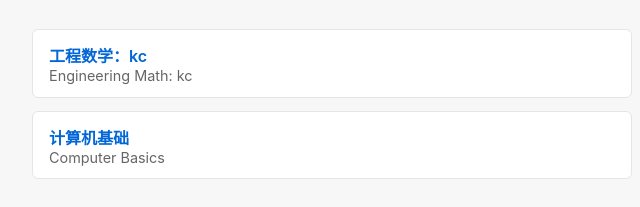
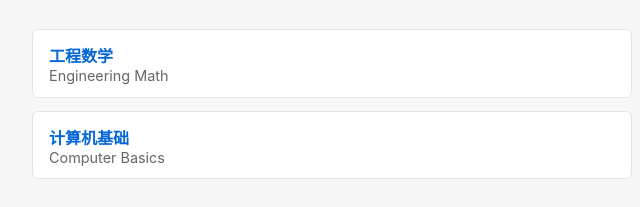
Before and after one commit to 9cyl2/9cyl2.github.io, a plain HTML site: page index.html in a window 1280 px wide. Shown: the part 176-383 px from the top of the page, 308-948 px from the left. Drawn offline with Linux system fonts and the light colour scheme.

Commit message:
Update index.html

```diff
--- a/index.html
+++ b/index.html
@@ -58,8 +58,8 @@
   <div class="link-list">
     <!-- 工程数学 -->
     <a href="kc/">
-      <span class="zh">工程数学：kc</span>
-      <span class="en">Engineering Math: kc</span>
+      <span class="zh">工程数学</span>
+      <span class="en">Engineering Math</span>
     </a>
 
     <!-- 计算机基础 -->
```
